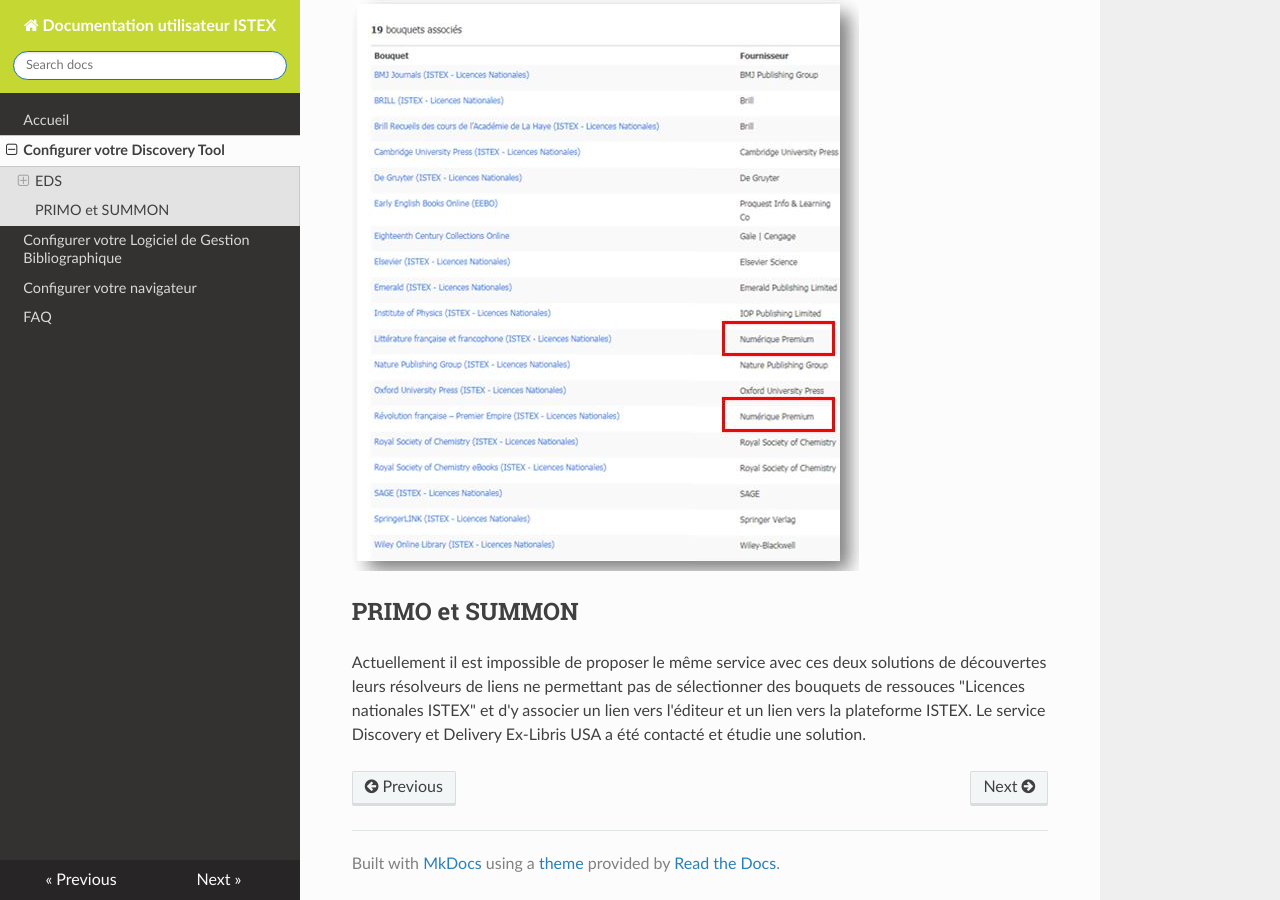
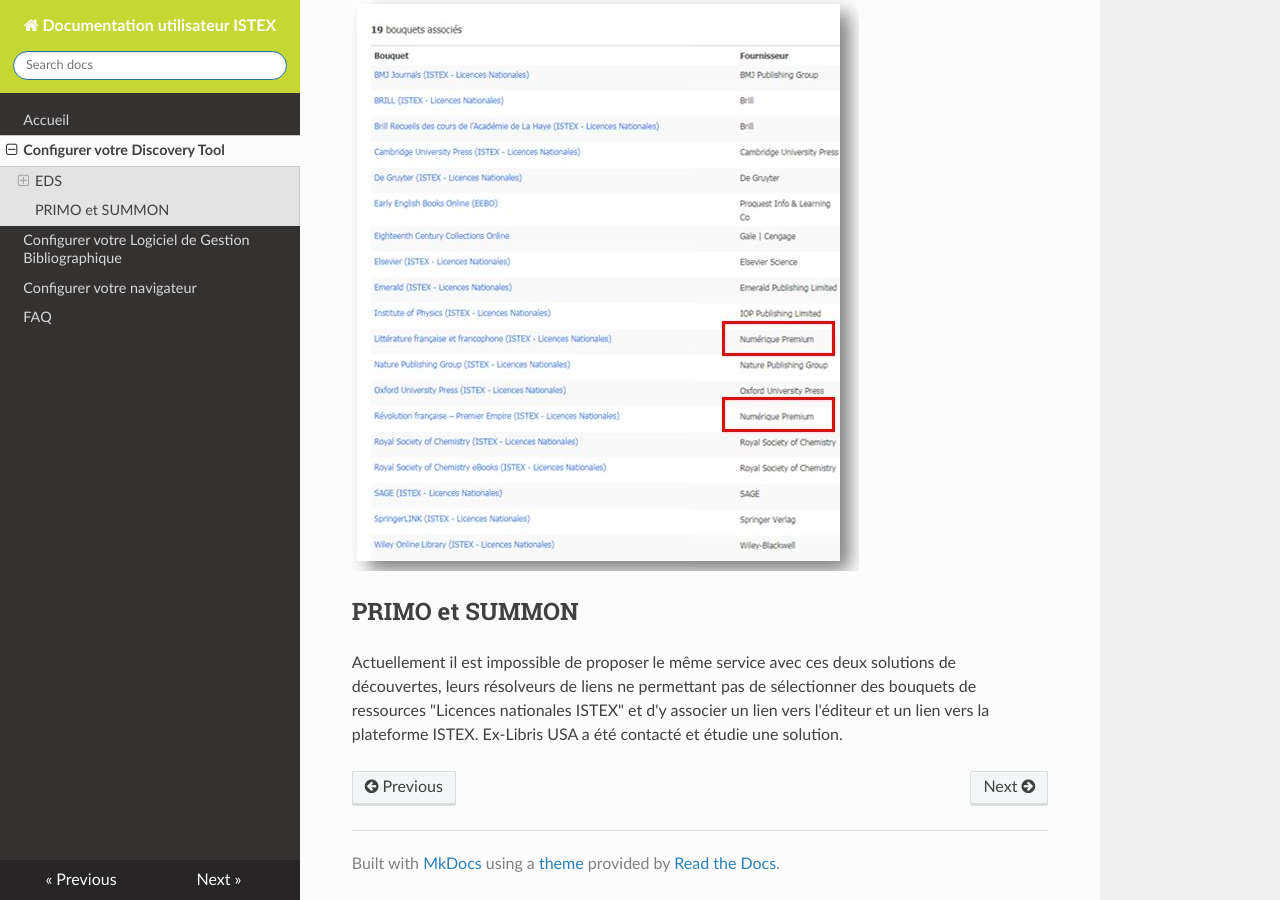
Before and after one commit to istex/istex-users-doc, an MkDocs documentation site: the page built from docs/discovery.md, in a window 1280 px wide and 900 px high, scrolled down 7067 px. Built offline with MkDocs 1.6.1, drawn with Linux system fonts in a browser that asks for light colours; nearby versions of some CDN libraries; old or Windows-style settings are respelled for this version of MkDocs; some of the changed text lies outside the part shown.

Commit message:
corrections d'orthographes

```diff
--- a/docs/discovery.md
+++ b/docs/discovery.md
@@ -17,10 +17,10 @@
 
 Ces réservoirs de métadonnées destinés aux bibliothèques permettent de faire une recherche à la "Google" et d’accéder :
 
-- via un résolveur de liens au plein texte des articles des abonnements souscrits chez l'éditeur
+- via un résolveur de liens, au plein texte des articles des abonnements souscrits chez l'éditeur
 
 
-- via une OpenURL au plein texte des articles des abonnements achetés dans le cadre des licences nationales ISTEX sur la plateforme ISTEX
+- via une OpenURL, au plein texte des articles des abonnements achetés dans le cadre des licences nationales ISTEX sur la plateforme ISTEX
 
 Pour en savoir plus sur le **[résolveur OpenURL ISTEX](https://api.istex.fr/documentation/openurl/)**
 
@@ -165,5 +165,5 @@
 ## PRIMO et SUMMON ##
 
 
-Actuellement il est impossible de proposer le même service avec ces deux solutions de découvertes leurs résolveurs de liens ne permettant pas de sélectionner des bouquets de ressouces "Licences nationales ISTEX" et d'y associer un lien vers l'éditeur et un lien vers la plateforme ISTEX.
-Le service Discovery et Delivery Ex-Libris USA a été contacté et étudie une solution.
+Actuellement il est impossible de proposer le même service avec ces deux solutions de découvertes, leurs résolveurs de liens ne permettant pas de sélectionner des bouquets de ressources "Licences nationales ISTEX" et d'y associer un lien vers l'éditeur et un lien vers la plateforme ISTEX.
+Ex-Libris USA a été contacté et étudie une solution.
```
Also changed, not shown: other parts of docs/discovery.md (+2 -2 lines), docs/fac.md (+3 -3 lines), docs/index.md (+2 -2 lines), docs/logiciel.md (+1 -1 lines), docs/navigateur.md (+1 -1 lines).
